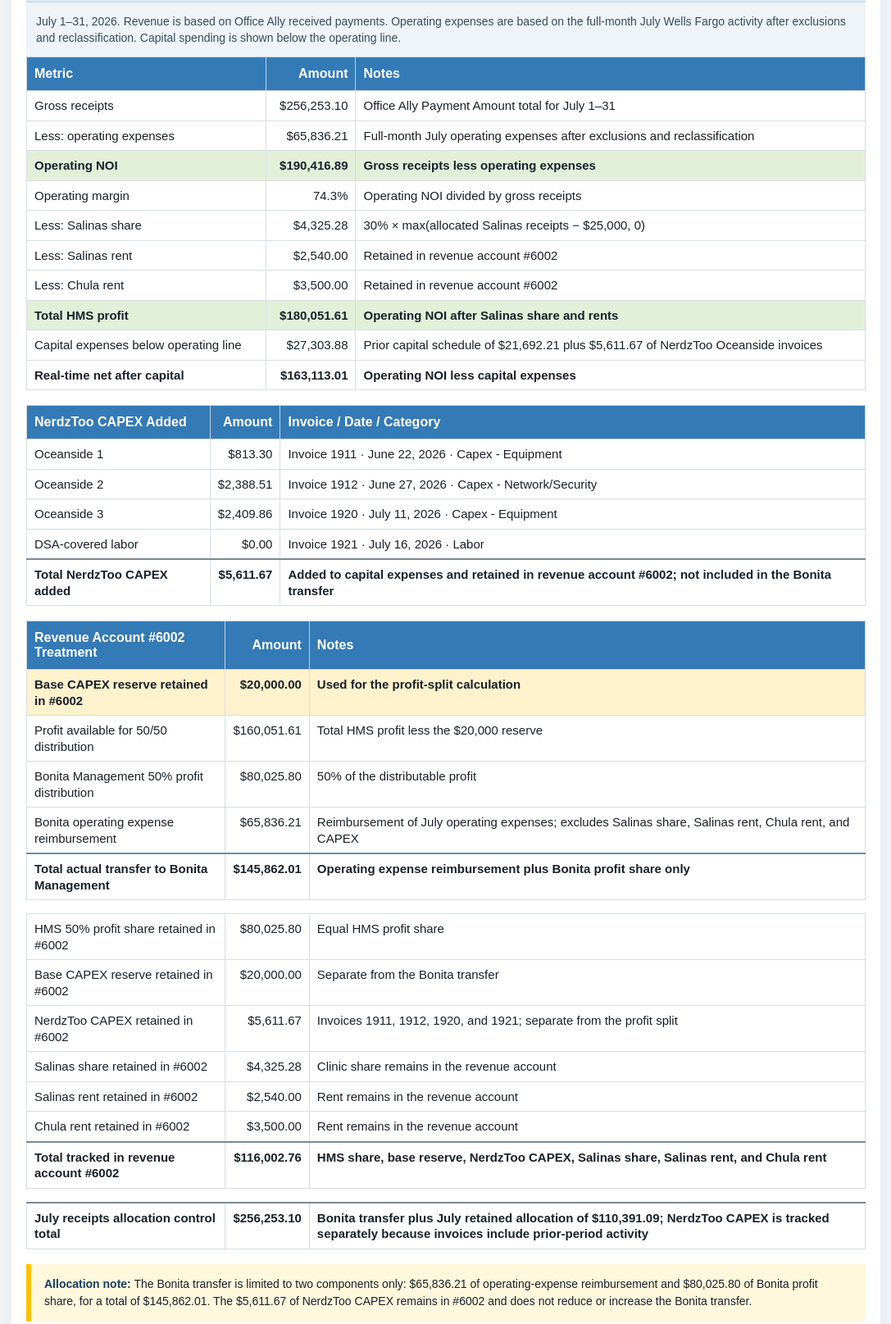
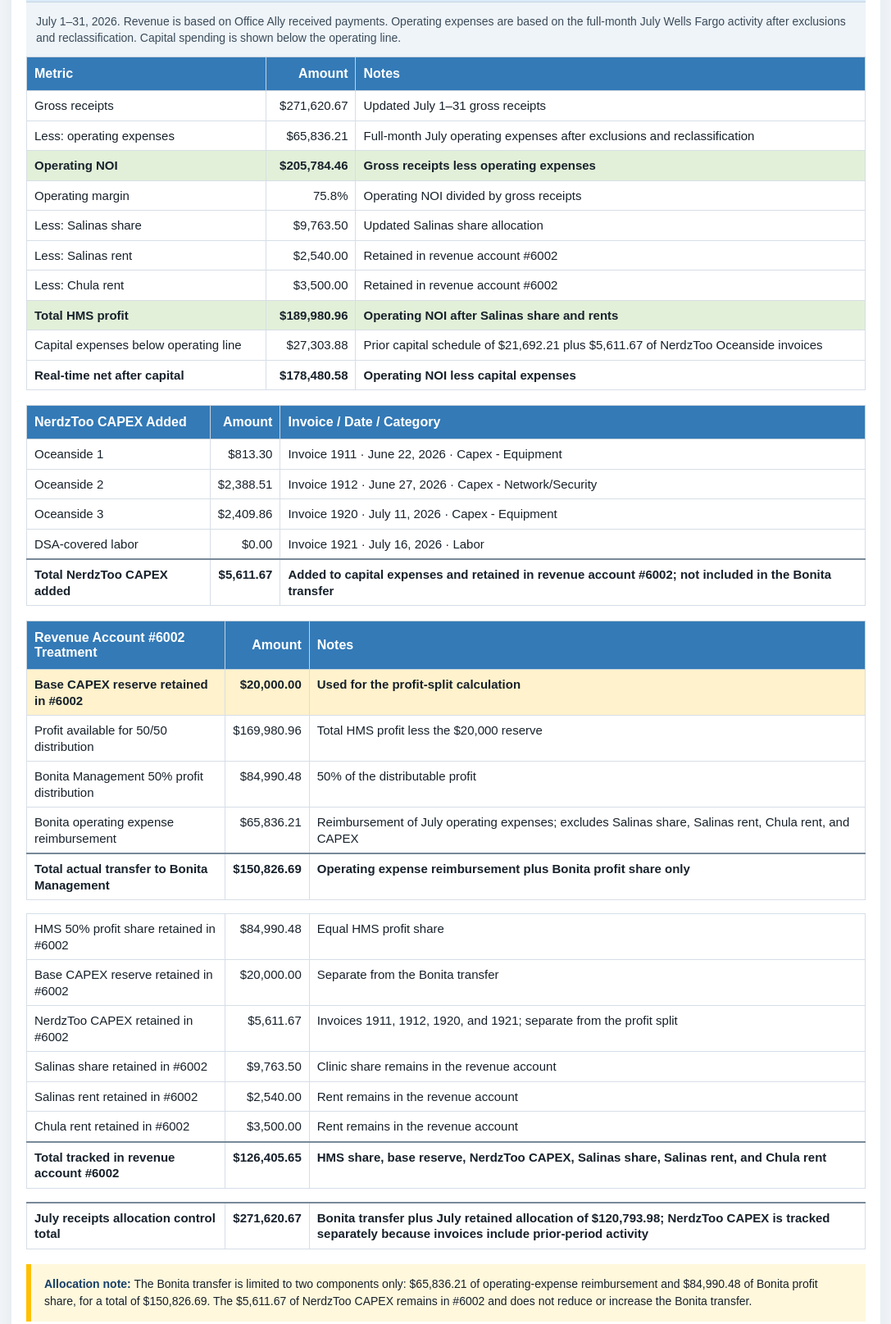
Before and after one commit to pacifichyperbarics/hms-dashboard, a website: page july-2026-pnl/index.html in a window 1280 px wide. Shown: the part 73-1688 px from the top of the page at 82% size, without its empty margins (96-1183 px from the left). Drawn offline with Linux system fonts and the light colour scheme.

Commit message:
Update July gross receipts and Salinas share

```diff
--- a/july-2026-pnl/index.html
+++ b/july-2026-pnl/index.html
@@ -52,16 +52,16 @@ body{margin:0;font-family:Arial,Helvetica,sans-serif;color:var(--text);backgroun
   <table class="table" aria-label="HMS July 2026 profit and loss summary">
     <thead><tr><th>Metric</th><th>Amount</th><th>Notes</th></tr></thead>
     <tbody>
-      <tr><td>Gross receipts</td><td class="amount">$256,253.10</td><td>Office Ally Payment Amount total for July 1–31</td></tr>
+      <tr><td>Gross receipts</td><td class="amount">$271,620.67</td><td>Updated July 1–31 gross receipts</td></tr>
       <tr><td>Less: operating expenses</td><td class="amount">$65,836.21</td><td>Full-month July operating expenses after exclusions and reclassification</td></tr>
-      <tr class="green"><td>Operating NOI</td><td class="amount">$190,416.89</td><td>Gross receipts less operating expenses</td></tr>
-      <tr><td>Operating margin</td><td class="amount">74.3%</td><td>Operating NOI divided by gross receipts</td></tr>
-      <tr><td>Less: Salinas share</td><td class="amount">$4,325.28</td><td>30% × max(allocated Salinas receipts − $25,000, 0)</td></tr>
+      <tr class="green"><td>Operating NOI</td><td class="amount">$205,784.46</td><td>Gross receipts less operating expenses</td></tr>
+      <tr><td>Operating margin</td><td class="amount">75.8%</td><td>Operating NOI divided by gross receipts</td></tr>
+      <tr><td>Less: Salinas share</td><td class="amount">$9,763.50</td><td>Updated Salinas share allocation</td></tr>
       <tr><td>Less: Salinas rent</td><td class="amount">$2,540.00</td><td>Retained in revenue account #6002</td></tr>
       <tr><td>Less: Chula rent</td><td class="amount">$3,500.00</td><td>Retained in revenue account #6002</td></tr>
-      <tr class="green"><td>Total HMS profit</td><td class="amount">$180,051.61</td><td>Operating NOI after Salinas share and rents</td></tr>
+      <tr class="green"><td>Total HMS profit</td><td class="amount">$189,980.96</td><td>Operating NOI after Salinas share and rents</td></tr>
       <tr><td>Capital expenses below operating line</td><td class="amount">$27,303.88</td><td>Prior capital schedule of $21,692.21 plus $5,611.67 of NerdzToo Oceanside invoices</td></tr>
-      <tr class="subtotal"><td>Real-time net after capital</td><td class="amount">$163,113.01</td><td>Operating NOI less capital expenses</td></tr>
+      <tr class="subtotal"><td>Real-time net after capital</td><td class="amount">$178,480.58</td><td>Operating NOI less capital expenses</td></tr>
     </tbody>
   </table>
 
@@ -80,24 +80,24 @@ body{margin:0;font-family:Arial,Helvetica,sans-serif;color:var(--text);backgroun
     <thead><tr><th>Revenue Account #6002 Treatment</th><th>Amount</th><th>Notes</th></tr></thead>
     <tbody>
       <tr class="gold"><td>Base CAPEX reserve retained in #6002</td><td class="amount">$20,000.00</td><td>Used for the profit-split calculation</td></tr>
-      <tr><td>Profit available for 50/50 distribution</td><td class="amount">$160,051.61</td><td>Total HMS profit less the $20,000 reserve</td></tr>
-      <tr><td>Bonita Management 50% profit distribution</td><td class="amount">$80,025.80</td><td>50% of the distributable profit</td></tr>
+      <tr><td>Profit available for 50/50 distribution</td><td class="amount">$169,980.96</td><td>Total HMS profit less the $20,000 reserve</td></tr>
+      <tr><td>Bonita Management 50% profit distribution</td><td class="amount">$84,990.48</td><td>50% of the distributable profit</td></tr>
       <tr><td>Bonita operating expense reimbursement</td><td class="amount">$65,836.21</td><td>Reimbursement of July operating expenses; excludes Salinas share, Salinas rent, Chula rent, and CAPEX</td></tr>
-      <tr class="total"><td>Total actual transfer to Bonita Management</td><td class="amount">$145,862.01</td><td>Operating expense reimbursement plus Bonita profit share only</td></tr>
+      <tr class="total"><td>Total actual transfer to Bonita Management</td><td class="amount">$150,826.69</td><td>Operating expense reimbursement plus Bonita profit share only</td></tr>
       <tr class="spacer"><td colspan="3"></td></tr>
-      <tr><td>HMS 50% profit share retained in #6002</td><td class="amount">$80,025.80</td><td>Equal HMS profit share</td></tr>
+      <tr><td>HMS 50% profit share retained in #6002</td><td class="amount">$84,990.48</td><td>Equal HMS profit share</td></tr>
       <tr><td>Base CAPEX reserve retained in #6002</td><td class="amount">$20,000.00</td><td>Separate from the Bonita transfer</td></tr>
       <tr><td>NerdzToo CAPEX retained in #6002</td><td class="amount">$5,611.67</td><td>Invoices 1911, 1912, 1920, and 1921; separate from the profit split</td></tr>
-      <tr><td>Salinas share retained in #6002</td><td class="amount">$4,325.28</td><td>Clinic share remains in the revenue account</td></tr>
+      <tr><td>Salinas share retained in #6002</td><td class="amount">$9,763.50</td><td>Clinic share remains in the revenue account</td></tr>
       <tr><td>Salinas rent retained in #6002</td><td class="amount">$2,540.00</td><td>Rent remains in the revenue account</td></tr>
       <tr><td>Chula rent retained in #6002</td><td class="amount">$3,500.00</td><td>Rent remains in the revenue account</td></tr>
-      <tr class="total"><td>Total tracked in revenue account #6002</td><td class="amount">$116,002.76</td><td>HMS share, base reserve, NerdzToo CAPEX, Salinas share, Salinas rent, and Chula rent</td></tr>
+      <tr class="total"><td>Total tracked in revenue account #6002</td><td class="amount">$126,405.65</td><td>HMS share, base reserve, NerdzToo CAPEX, Salinas share, Salinas rent, and Chula rent</td></tr>
       <tr class="spacer"><td colspan="3"></td></tr>
-      <tr class="total"><td>July receipts allocation control total</td><td class="amount">$256,253.10</td><td>Bonita transfer plus July retained allocation of $110,391.09; NerdzToo CAPEX is tracked separately because invoices include prior-period activity</td></tr>
+      <tr class="total"><td>July receipts allocation control total</td><td class="amount">$271,620.67</td><td>Bonita transfer plus July retained allocation of $120,793.98; NerdzToo CAPEX is tracked separately because invoices include prior-period activity</td></tr>
     </tbody>
   </table>
 
-  <section class="note"><strong>Allocation note:</strong> The Bonita transfer is limited to two components only: $65,836.21 of operating-expense reimbursement and $80,025.80 of Bonita profit share, for a total of $145,862.01. The $5,611.67 of NerdzToo CAPEX remains in #6002 and does not reduce or increase the Bonita transfer.</section>
+  <section class="note"><strong>Allocation note:</strong> The Bonita transfer is limited to two components only: $65,836.21 of operating-expense reimbursement and $84,990.48 of Bonita profit share, for a total of $150,826.69. The $5,611.67 of NerdzToo CAPEX remains in #6002 and does not reduce or increase the Bonita transfer.</section>
   <div class="footer">HMS July 2026 P&amp;L · Updated August 5, 2026</div>
 </main>
 </body>
```
